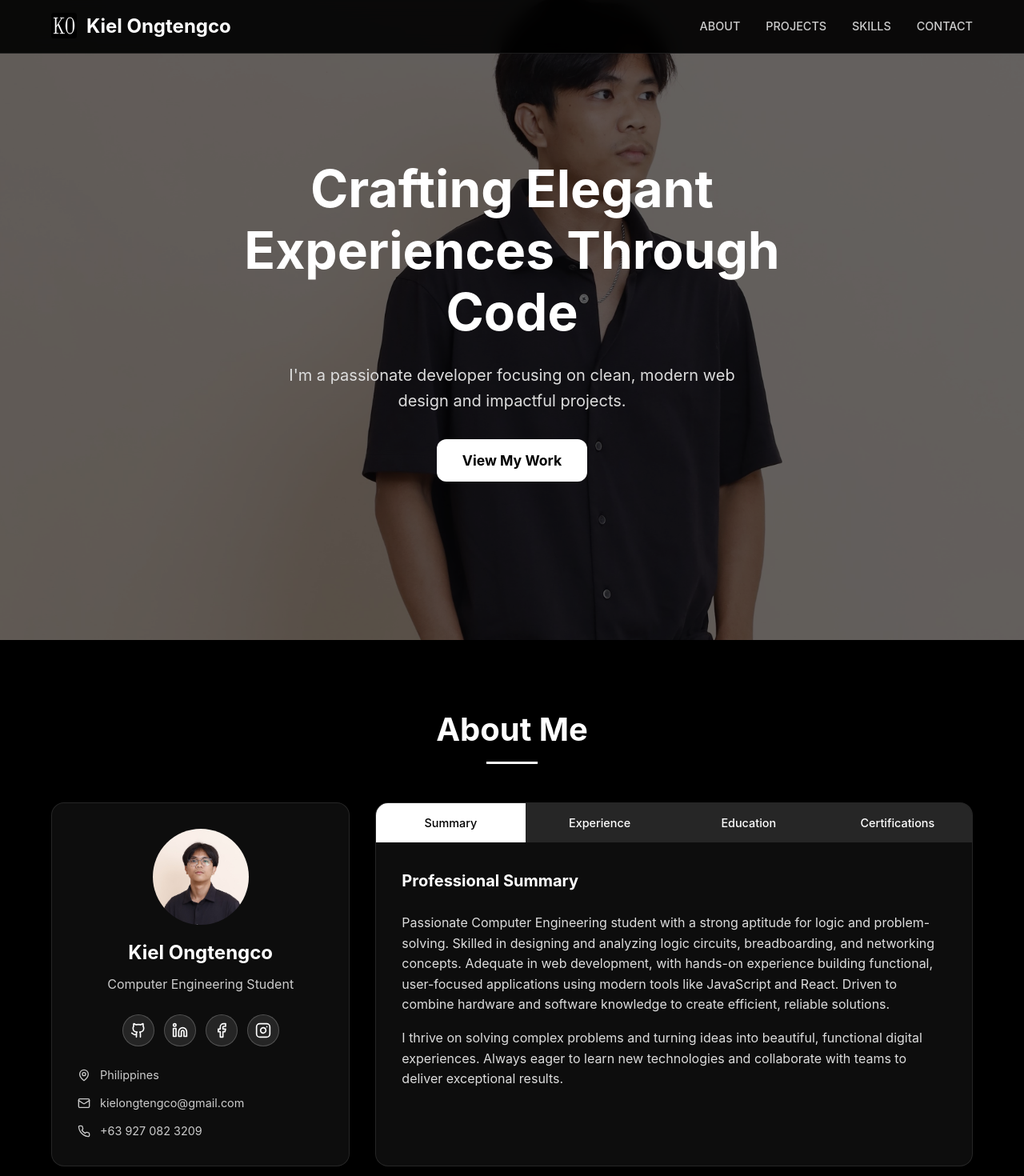
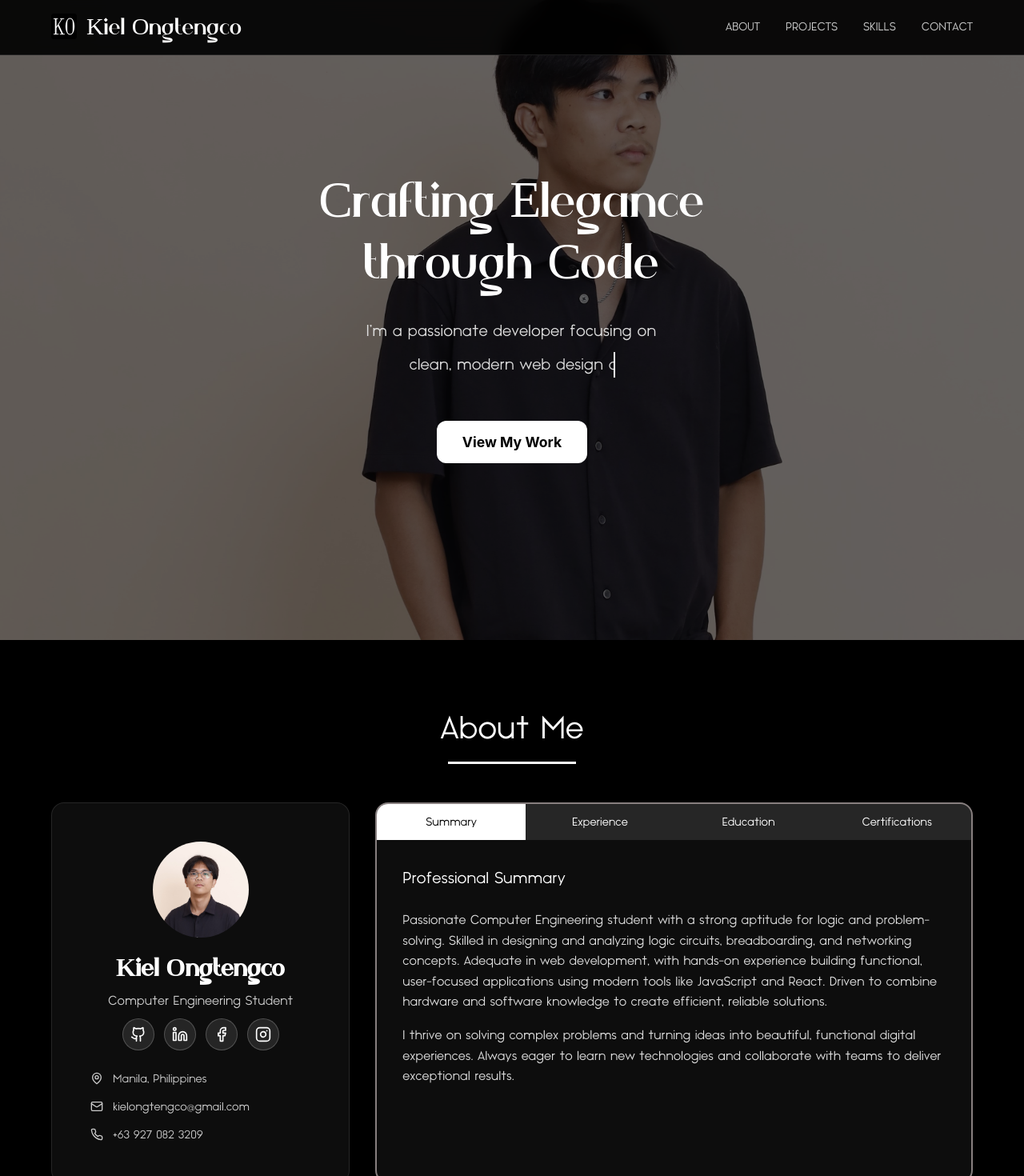
Before and after one commit to kk3L/ongtengco_portfolio, a React (Create React App) app: page / in a window 1280 px wide. Shown: the top 1470 px of the page at 80% size. Built offline with nearby package versions, Linux system fonts and the light colour scheme.

Commit message:
+designs

```diff
--- a/src/App.css
+++ b/src/App.css
@@ -1,3 +1,20 @@
+/* Font Face Declarations - Updated paths for public/fonts/ */
+@font-face {
+  font-family: "Ginva";
+  src: url("./fonts/Ginva.otf") format("opentype");
+  font-weight: 400;
+  font-style: normal;
+  font-display: swap;
+}
+
+@font-face {
+  font-family: "Noir";
+  src: url("./fonts/Noir.otf") format("opentype");
+  font-weight: 400;
+  font-style: normal;
+  font-display: swap;
+}
+
 * {
   margin: 0;
   padding: 0;
@@ -5,7 +22,6 @@
 }
 
 body {
-  font-family: -apple-system, BlinkMacSystemFont, "Segoe UI", "Roboto", "Oxygen", "Ubuntu", "Cantarell", sans-serif;
   background-color: #000;
   color: #fff;
   line-height: 1.6;
@@ -38,7 +54,9 @@ html {
 }
 
 .header-content {
+  font-style: bold;
   max-width: 1200px;
+  font-family: "Noir";
   margin: 0 auto;
   padding: 1rem 1.5rem;
   display: flex;
@@ -53,8 +71,9 @@ html {
 .logo-button {
   display: flex;
   align-items: center;
-  font-size: 1.5rem;
-  font-weight: bold;
+  font-family: "Ginva";
+  font-size: 30px;
+  font-weight: normal;
   color: #fff;
   background: none;
   border: none;
@@ -97,6 +116,7 @@ html {
 
 .mobile-nav {
   padding: 0 1.5rem;
+  font-family: "Noir";
   border-top: 1px solid rgba(255, 255, 255, 0.1);
   flex-direction: column;
   gap: 0;
@@ -179,19 +199,152 @@ html {
 }
 
 .hero-title {
-  font-size: clamp(2.5rem, 5vw, 4rem);
-  font-weight: bold;
+  font-family: "Ginva";
+  font-size: clamp(2.5rem, 10vw, 4rem);
+  font-weight: normal;
   margin-bottom: 1.5rem;
   line-height: 1.2;
 }
 
-.hero-subtitle {
+.hero-subtitle-multiline {
+  font-family: "Noir";
   font-size: clamp(1rem, 2vw, 1.25rem);
   color: #ddd;
   margin-bottom: 2rem;
   max-width: 600px;
   margin-left: auto;
   margin-right: auto;
+  position: relative;
+  line-height: 1.6;
+  text-align: center;
+  min-height: 4.8em;
+}
+
+.hero-subtitle-multiline .line {
+  position: relative;
+  overflow: hidden;
+  white-space: nowrap;
+  margin: 0 auto;
+  display: inline-block;
+  width: 0;
+}
+
+/* Only the currently typing line gets the caret */
+.hero-subtitle-multiline .line:nth-child(1) {
+  animation: typing-line1 2s steps(35, end) forwards, caret-line1 1.62s linear forwards;
+}
+
+.hero-subtitle-multiline .line:nth-child(2) {
+  opacity: 0;
+  animation: typing-line2 2s steps(35, end) 2s forwards, caret-line2 1.34s linear 2s forwards;
+}
+
+.hero-subtitle-multiline .line:nth-child(3) {
+  opacity: 0;
+  animation: typing-line3 2s steps(35, end) 4s forwards, caret-line3 8s linear 3.5s forwards, remove-caret 0.1s linear
+    5s forwards;
+}
+
+/* Typing animations */
+@keyframes typing-line1 {
+  0% {
+    width: 0;
+    opacity: 1;
+  }
+  100% {
+    width: 100%;
+    opacity: 1;
+  }
+}
+
+@keyframes typing-line2 {
+  0% {
+    width: 0;
+    opacity: 1;
+  }
+  100% {
+    width: 100%;
+    opacity: 1;
+  }
+}
+
+@keyframes typing-line3 {
+  0% {
+    width: 0;
+    opacity: 1;
+  }
+  100% {
+    width: 100%;
+    opacity: 1;
+  }
+}
+
+/* Caret animations - only show caret on currently typing line */
+@keyframes caret-line1 {
+  0% {
+    border-right: .1em solid white;
+  }
+  99% {
+    border-right: .1em solid white;
+  }
+  100% {
+    border-right: .1em solid transparent;
+  }
+}
+
+@keyframes caret-line2 {
+  0% {
+    border-right: .1em solid transparent;
+  }
+  1% {
+    border-right: .1em solid white;
+  }
+  99% {
+    border-right: .1em solid white;
+  }
+  100% {
+    border-right: .1em solid transparent;
+  }
+}
+
+@keyframes caret-line3 {
+  0% {
+    border-right: .1em solid transparent;
+  }
+  1% {
+    border-right: .1em solid white;
+  }
+  99% {
+    border-right: .1em solid white;
+  }
+  100% {
+    border-right: .1em solid white;
+  }
+}
+
+/* Remove caret completely after typing is done */
+@keyframes remove-caret {
+  0% {
+    border-right: .1em solid white;
+  }
+  100% {
+    border-right: .1em solid transparent;
+  }
+}
+
+@media (max-width: 768px) {
+  .hero-subtitle-multiline .line:nth-child(1) {
+    animation: typing-line1 1.8s steps(25, end) forwards, caret-line1 1.8s linear forwards;
+  }
+
+  .hero-subtitle-multiline .line:nth-child(2) {
+    animation: typing-line2 1.8s steps(30, end) 2s forwards, caret-line2 1.8s linear 2s forwards;
+  }
+
+  .hero-subtitle-multiline .line:nth-child(3) {
+    animation: typing-line3 1.8s steps(20, end) 4s forwards, caret-line3 1.8s linear 4s forwards, remove-caret 0.1s
+      linear 5.8s forwards;
+  }
 }
 
 .hero-button {
@@ -237,13 +390,14 @@ html {
 
 .section-title {
   font-size: 2.5rem;
-  font-weight: bold;
+  font-family: "Noir";
+  font-weight: normal;
   text-align: center;
   margin-bottom: 0.5rem;
 }
 
 .section-underline {
-  width: 4rem;
+  width: 10rem;
   height: 3px;
   background: #fff;
   margin: 0 auto 3rem;
@@ -252,6 +406,7 @@ html {
 /* About Section */
 .about-content {
   display: grid;
+  font-style: bold;
   grid-template-columns: 1fr;
   gap: 2rem;
 }
@@ -261,7 +416,8 @@ html {
   backdrop-filter: blur(10px);
   border: 1px solid rgba(255, 255, 255, 0.1);
   border-radius: 1rem;
-  padding: 2rem;
+  font-family: "Noir";
+  padding: 3rem;
   text-align: center;
 }
 
@@ -280,14 +436,15 @@ html {
 }
 
 .profile-name {
-  font-size: 1.5rem;
+  font-size: 2rem;
+  font-family: "Ginva";
   font-weight: bold;
-  margin-bottom: 0.5rem;
+  margin-bottom: 0rem;
 }
 
 .profile-title {
   color: #ccc;
-  margin-bottom: 1.5rem;
+  margin-bottom: .5rem;
 }
 
 .social-buttons {
@@ -312,7 +469,7 @@ html {
 }
 
 .social-button:hover {
-  background: rgba(255, 255, 255, 0.2);
+  background: rgba(255, 255, 255, 0.211);
 }
 
 .contact-info {
@@ -331,14 +488,17 @@ html {
 
 .resume-section {
   background: rgba(255, 255, 255, 0.05);
+  font-family: "Noir";
   backdrop-filter: blur(10px);
-  border: 1px solid rgba(255, 255, 255, 0.1);
+  border: 2px solid rgb(135, 127, 127);
   border-radius: 1rem;
   overflow: hidden;
 }
 
 .tab-buttons {
   display: flex;
+  font-family: "Noir";
+  font-style: bold;
   background: rgba(255, 255, 255, 0.1);
 }
 
@@ -399,6 +559,18 @@ html {
 
 .resume-content {
   padding: 2rem;
+  transition: all 0.3s ease;
+}
+
+/* Tab transition animations */
+.resume-content.fade-out {
+  opacity: 0;
+  transform: translateY(10px);
+}
+
+.resume-content.fade-in {
+  opacity: 1;
+  transform: translateY(0);
 }
 
 .tab-content {
@@ -494,17 +666,23 @@ html {
   border-radius: 0.75rem;
   padding: 1rem;
   margin-bottom: 0.75rem;
-}
-
-.certification-header {
-  display: flex;
-  justify-content: space-between;
-  align-items: center;
+  border: 1px solid rgba(255, 255, 255, 0.1);
 }
 
 .certification-title {
   font-size: 0.9rem;
   font-weight: bold;
+  cursor: pointer;
+  transition: all 0.3s ease;
+  display: inline-block;
+  position: relative;
+  z-index: 10;
+}
+
+.certification-title:hover {
+  color: #4a90e2;
+  text-decoration: underline;
+  transform: translateX(5px);
 }
 
 .certification-issuer {
@@ -522,6 +700,7 @@ html {
 .projects-grid {
   display: grid;
   grid-template-columns: repeat(auto-fit, minmax(300px, 1fr));
+  font-family: "Noir";
   gap: 2rem;
 }
 
@@ -541,13 +720,13 @@ html {
 }
 
 .project-title {
-  font-size: 1.25rem;
+  font-size: 1.3rem;
   font-weight: bold;
   margin-bottom: 0.75rem;
 }
 
 .project-description {
-  color: #ddd;
+  color: #dddddd89;
   margin-bottom: 1rem;
   line-height: 1.6;
 }
@@ -565,6 +744,7 @@ html {
 .skills-grid {
   display: flex;
   flex-wrap: wrap;
+  font-family: "Noir";
   justify-content: center;
   gap: 0.75rem;
   max-width: 800px;
@@ -592,6 +772,7 @@ html {
 .contact-card {
   background: rgba(255, 255, 255, 0.05);
   backdrop-filter: blur(10px);
+  font-family: "Noir";
   border: 1px solid rgba(255, 255, 255, 0.1);
   border-radius: 1rem;
   padding: 2rem;
@@ -678,6 +859,25 @@ html {
   transform: translateY(-2px);
 }
 
+.form-status {
+  padding: 0.75rem;
+  border-radius: 0.5rem;
+  font-size: 0.9rem;
+  text-align: center;
+}
+
+.form-status.success {
+  background: rgba(34, 197, 94, 0.1);
+  border: 1px solid rgba(34, 197, 94, 0.3);
+  color: #22c55e;
+}
+
+.form-status.error {
+  background: rgba(239, 68, 68, 0.1);
+  border: 1px solid rgba(239, 68, 68, 0.3);
+  color: #ef4444;
+}
+
 /* Footer */
 .footer {
   background: #000;
--- a/src/App.js
+++ b/src/App.js
@@ -2,12 +2,25 @@
 
 import { useEffect, useRef, useState } from "react"
 import "./App.css"
-import { Mail, Phone, MapPin, Calendar, ExternalLink, Github, Linkedin, Menu, X, Facebook, Instagram } from "lucide-react"
+import {
+  Mail,
+  Phone,
+  MapPin,
+  Calendar,
+  ExternalLink,
+  Github,
+  Linkedin,
+  Menu,
+  X,
+  Facebook,
+  Instagram,
+} from "lucide-react"
 
 const App = () => {
   const [activeSection, setActiveSection] = useState("hero")
   const [activeTab, setActiveTab] = useState("summary")
   const [isMenuOpen, setIsMenuOpen] = useState(false)
+  const [isTabChanging, setIsTabChanging] = useState(false)
 
   // Section refs
   const heroRef = useRef(null)
@@ -15,6 +28,13 @@ const App = () => {
   const projectsRef = useRef(null)
   const skillsRef = useRef(null)
   const contactRef = useRef(null)
+
+  // Certification documents data
+  const certificationDocs = {
+    "CCNAv7: Introduction to Networks": "/docs/CCNAv7 Introduction to Networks.pdf",
+    "CCNAv7: Switching, Routing, and Wireless Essentials": "/docs/CCNAv7 Switching Routing and Wireless Essentials.pdf",
+    "EF SET English Cerificate 69/100 (C1 Advanced)": "/docs/EF SET Certificate.pdf",
+  }
 
   // Handle hash navigation
   useEffect(() => {
@@ -88,15 +108,30 @@ const App = () => {
     setIsMenuOpen(false)
   }
 
+  const openCertificationPDF = (certTitle) => {
+    const pdfUrl = certificationDocs[certTitle]
+    if (pdfUrl) {
+      window.open(pdfUrl, "_blank", "noopener,noreferrer")
+    } else {
+      console.log("PDF not found for:", certTitle)
+    }
+  }
+
+  const changeTab = (newTab) => {
+    if (newTab !== activeTab) {
+      setIsTabChanging(true)
+      setTimeout(() => {
+        setActiveTab(newTab)
+        setTimeout(() => setIsTabChanging(false), 50)
+      }, 150)
+    }
+  }
+
   const Header = () => (
     <header className="header">
       <div className="header-content">
         <button onClick={() => navigateToSection("hero")} className="logo-button">
-          <img
-          src="/favicon-32x32.png"
-          alt="Kiel Ongtengco Logo"
-          className="header-logo"
-        />
+          <img src="/favicon-32x32.png" alt="Kiel Ongtengco Logo" className="header-logo" />
           Kiel Ongtengco
         </button>
 
@@ -125,7 +160,7 @@ const App = () => {
       </div>
 
       {/* Mobile Navigation */}
-<nav className={`mobile-nav ${isMenuOpen ? 'show' : ''}`}>
+      <nav className={`mobile-nav ${isMenuOpen ? "show" : ""}`}>
         {[
           { id: "about", label: "About" },
           { id: "projects", label: "Projects" },
@@ -151,13 +186,15 @@ const App = () => {
       </div>
       <div className="hero-content">
         <h1 className="hero-title">
-          Crafting Elegant
+          Crafting Elegance
           <br />
-          Experiences Through Code
+          through Code
         </h1>
-        <p className="hero-subtitle">
-          I'm a passionate developer focusing on clean, modern web design and impactful projects.
-        </p>
+        <div className="hero-subtitle-multiline">
+          <div className="line">I'm a passionate developer focusing on</div>
+          <div className="line">clean, modern web design and impactful</div>
+          <div className="line">projects that make a difference.</div>
+        </div>
         <button onClick={() => navigateToSection("projects")} className="hero-button">
           View My Work
         </button>
@@ -174,25 +211,33 @@ const App = () => {
       <p className="profile-title">Computer Engineering Student</p>
 
       <div className="social-buttons">
-        <button className="social-button"
-        onClick={() => window.open('https://github.com/kk3L', '_blank')}
-        aria-label="GitHub Profile">
+        <button
+          className="social-button"
+          onClick={() => window.open("https://github.com/kk3L", "_blank")}
+          aria-label="GitHub Profile"
+        >
           <Github size={20} />
         </button>
-        <button className="social-button"
-        onClick={() => window.open('https://www.linkedin.com/in/kiel-ongtengco-a847b11b7', '_blank')}
-        aria-label="LinkedIn Profile" >
+        <button
+          className="social-button"
+          onClick={() => window.open("https://www.linkedin.com/in/kiel-ongtengco-a847b11b7", "_blank")}
+          aria-label="LinkedIn Profile"
+        >
           <Linkedin size={20} />
         </button>
-        <button className="social-button"
-        onClick={() => window.open('https://www.facebook.com/ongtengco.kiell', '_blank')}
-        aria-label="Facebook Profile">
+        <button
+          className="social-button"
+          onClick={() => window.open("https://www.facebook.com/ongtengco.kiell", "_blank")}
+          aria-label="Facebook Profile"
+        >
           <Facebook size={20} />
         </button>
 
-        <button className="social-button"
-        onClick={() => window.open('https://www.instagram.com/kyeel.o/', '_blank')}
-        aria-label="Instagram Profile">
+        <button
+          className="social-button"
+          onClick={() => window.open("https://www.instagram.com/kyeel.o/", "_blank")}
+          aria-label="Instagram Profile"
+        >
           <Instagram size={20} />
         </button>
       </div>
@@ -200,7 +245,7 @@ const App = () => {
       <div className="contact-info">
         <div className="contact-item">
           <MapPin size={16} />
-          <span>Philippines</span>
+          <span>Manila, Philippines</span>
         </div>
         <div className="contact-item">
           <Mail size={16} />
@@ -229,10 +274,11 @@ const App = () => {
               <h3 className="tab-content-title">Professional Summary</h3>
               <div className="tab-content-text">
                 <p>
-                  Passionate Computer Engineering student with a strong aptitude for logic and problem-solving.
-                  Skilled in designing and analyzing logic circuits, breadboarding, and networking concepts.
-                  Adequate in web development, with hands-on experience building functional, user-focused applications using modern tools like JavaScript and React.
-                  Driven to combine hardware and software knowledge to create efficient, reliable solutions.
+                  Passionate Computer Engineering student with a strong aptitude for logic and problem-solving. Skilled
+                  in designing and analyzing logic circuits, breadboarding, and networking concepts. Adequate in web
+                  development, with hands-on experience building functional, user-focused applications using modern
+                  tools like JavaScript and React. Driven to combine hardware and software knowledge to create
+                  efficient, reliable solutions.
                 </p>
                 <p>
                   I thrive on solving complex problems and turning ideas into beautiful, functional digital experiences.
@@ -257,9 +303,18 @@ const App = () => {
                   </div>
                 </div>
                 <div className="experience-details">
-                  <p>• Strengthened community engagement by utilizing social media platforms to promote projects and disseminate information</p>
-                  <p>• Mobilized and coordinated volunteers for outreach projects, fostering teamwork and active youth participation</p>
-                  <p>• Resolved conflicts and built consensus among youth groups, demonstrating strong interpersonal and decision-making skills</p>
+                  <p>
+                    • Strengthened community engagement by utilizing social media platforms to promote projects and
+                    disseminate information
+                  </p>
+                  <p>
+                    • Mobilized and coordinated volunteers for outreach projects, fostering teamwork and active youth
+                    participation
+                  </p>
+                  <p>
+                    • Resolved conflicts and built consensus among youth groups, demonstrating strong interpersonal and
+                    decision-making skills
+                  </p>
                 </div>
               </div>
             </div>
@@ -272,14 +327,12 @@ const App = () => {
               <div className="education-item">
                 <div className="experience-header">
                   <div>
-                    <h4 className="experience-title">Grade School to Senior High</h4>
+                    <h4 className="experience-title">Elementary to Senior High School</h4>
                     <div className="education-title-with-logo">
-                      <img
-                        src="/images/pcs.png"
-                        alt="Paco Catholic School"
-                        className="university-logo"
-                      />
+                      <img src="/images/pcs.png" alt="Paco Catholic School" className="university-logo" />
+                      <a href="https://www.facebook.com/PaconianOfficial/" target="_blank" rel="noopener noreferrer">
                         <p className="experience-company">Paco Catholic School</p>
+                      </a>
                     </div>
                   </div>
                   <div className="experience-date">
@@ -289,8 +342,8 @@ const App = () => {
                 </div>
                 <p className="education-description">
                   Completed basic education from Grade School to Senior High School under the STEM strand, building a
-                  strong foundation in science, mathematics, and technology. Actively participated in academic competitions,
-                  group projects, and leadership roles while maintaining consistent academic performance.
+                  strong foundation in science, mathematics, and technology. Actively participated in academic
+                  competitions, group projects, and leadership roles while maintaining consistent academic performance.
                 </p>
               </div>
 
@@ -305,7 +358,9 @@ const App = () => {
                         alt="Technological Institute of the Philippines"
                         className="university-logo"
                       />
+                      <a href="https://tip.edu.ph/" target="_blank" rel="noopener noreferrer">
                         <p className="experience-company">Technological Institute of the Philippines - Manila</p>
+                      </a>
                     </div>
                   </div>
                   <div className="experience-date">
@@ -327,7 +382,12 @@ const App = () => {
               <div className="certification-item">
                 <div className="certification-header">
                   <div>
-                    <h4 className="certification-title">CCNAv7: Introduction to Networks</h4>
+                    <h4
+                      className="certification-title"
+                      onClick={() => openCertificationPDF("CCNAv7: Introduction to Networks")}
+                    >
+                      CCNAv7: Introduction to Networks
+                    </h4>
                     <p className="certification-issuer">Cisco Networking Academy</p>
                   </div>
                   <span className="certification-year">May 2024</span>
@@ -337,7 +397,12 @@ const App = () => {
               <div className="certification-item">
                 <div className="certification-header">
                   <div>
-                    <h4 className="certification-title">CCNAv7: Switching, Routing, and Wireless Essentials</h4>
+                    <h4
+                      className="certification-title"
+                      onClick={() => openCertificationPDF("CCNAv7: Switching, Routing, and Wireless Essentials")}
+                    >
+                      CCNAv7: Switching, Routing, and Wireless Essentials
+                    </h4>
                     <p className="certification-issuer">Cisco Networking Academy</p>
                   </div>
                   <span className="certification-year">December 2024</span>
@@ -347,7 +412,12 @@ const App = () => {
               <div className="certification-item">
                 <div className="certification-header">
                   <div>
-                    <h4 className="certification-title">EF SET English Cerificate 69/100 (C1 Advanced)</h4>
+                    <h4
+                      className="certification-title"
+                      onClick={() => openCertificationPDF("EF SET English Cerificate 69/100 (C1 Advanced)")}
+                    >
+                      EF SET English Cerificate 69/100 (C1 Advanced)
+                    </h4>
                     <p className="certification-issuer">EF SET</p>
                   </div>
                   <span className="certification-year">April 2025</span>
@@ -361,7 +431,7 @@ const App = () => {
       }
     }
 
-    return <div className="resume-content">{renderContent()}</div>
+    return <div className={`resume-content ${isTabChanging ? "fade-out" : "fade-in"}`}>{renderContent()}</div>
   }
 
   const About = () => (
@@ -375,21 +445,21 @@ const App = () => {
 
           <div className="resume-section">
             <div className="tab-buttons">
-              <TabButton title="Summary" isActive={activeTab === "summary"} onPress={() => setActiveTab("summary")} />
+              <TabButton title="Summary" isActive={activeTab === "summary"} onPress={() => changeTab("summary")} />
               <TabButton
                 title="Experience"
                 isActive={activeTab === "experience"}
-                onPress={() => setActiveTab("experience")}
+                onPress={() => changeTab("experience")}
               />
               <TabButton
                 title="Education"
                 isActive={activeTab === "education"}
-                onPress={() => setActiveTab("education")}
+                onPress={() => changeTab("education")}
               />
               <TabButton
                 title="Certifications"
                 isActive={activeTab === "certifications"}
-                onPress={() => setActiveTab("certifications")}
+                onPress={() => changeTab("certifications")}
               />
             </div>
 
@@ -470,7 +540,7 @@ const App = () => {
             "Schematic Design",
             "Debugging & Troubleshooting",
             "Technical Documentation",
-            "Critical Thinking"
+            "Critical Thinking",
           ].map((skill, index) => (
             <SkillBadge key={index} skill={skill} />
           ))}
@@ -480,34 +550,34 @@ const App = () => {
   )
 
   const Contact = () => {
-  const [status, setStatus] = useState('')
+    const [status, setStatus] = useState("")
     const [isSubmitting, setIsSubmitting] = useState(false)
 
     const handleSubmit = async (e) => {
       e.preventDefault()
       setIsSubmitting(true)
-    setStatus('Sending...')
+      setStatus("Sending...")
 
       const form = e.target
       const formData = new FormData(form)
 
       try {
-      const response = await fetch('https://formspree.io/f/mrbkywpo', {
-        method: 'POST',
+        const response = await fetch("https://formspree.io/f/mrbkywpo", {
+          method: "POST",
           body: formData,
           headers: {
-          'Accept': 'application/json'
-        }
+            Accept: "application/json",
+          },
         })
 
         if (response.ok) {
-        setStatus('Message sent successfully! 🎉')
+          setStatus("Message sent successfully! 🎉")
           form.reset()
         } else {
-        setStatus('Oops! There was a problem sending your message. Please try again.')
+          setStatus("Oops! There was a problem sending your message. Please try again.")
         }
       } catch (error) {
-      setStatus('Network error. Please check your connection and try again.')
+        setStatus("Network error. Please check your connection and try again.")
       } finally {
         setIsSubmitting(false)
       }
@@ -563,20 +633,13 @@ const Contact = () => {
                 />
               </div>
 
-            <button
-              type="submit"
-              className="contact-button"
-              disabled={isSubmitting}
-            >
-              {isSubmitting ? 'Sending...' : 'Send Message'}
+              <button type="submit" className="contact-button" disabled={isSubmitting}>
+                {isSubmitting ? "Sending..." : "Send Message"}
               </button>
-
+            </form>
             {status && (
-              <div className={`form-status ${status.includes('successfully') ? 'success' : 'error'}`}>
-                {status}
-              </div>
+              <div className={`form-status ${status.includes("successfully") ? "success" : "error"}`}>{status}</div>
             )}
-          </form>
           </div>
         </div>
       </section>
```
Lines whose indentation alone changed are shown as unchanged.
